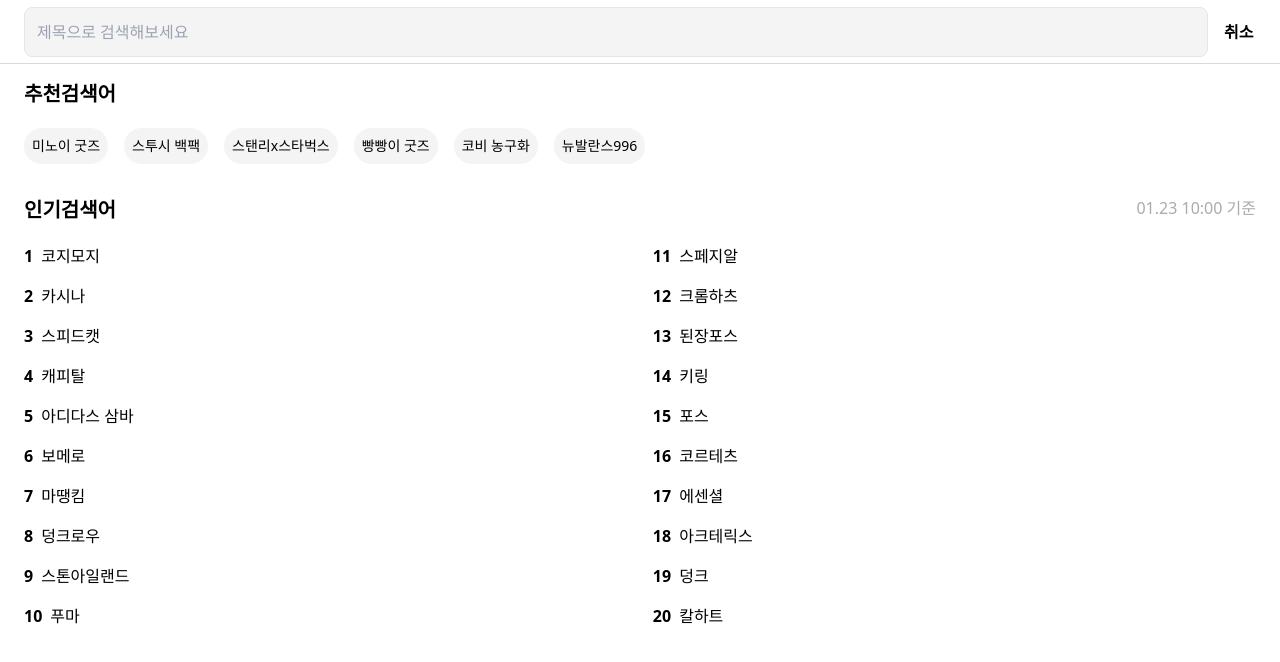
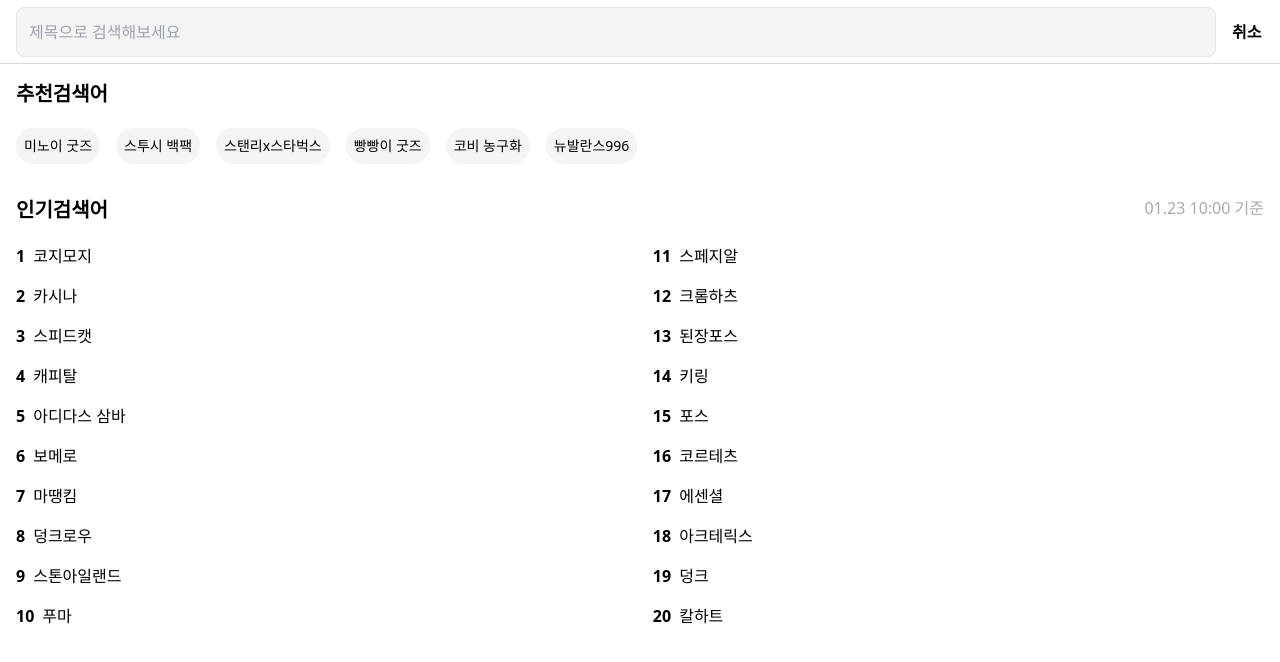
Before and after one commit to Team928/BID, a React (Vite) app in the folder FrontEnd/: page / in a window 1280 px wide. Both pictures are taken after a click on the element 1204 px from the left and 23 px from the top of the page. Shown: the top 662 px of the page. Built offline with nearby package versions, Linux system fonts and the light colour scheme.

Commit message:
style: 검색 및 알림 페이지 양쪽 여백 지정했던 테마로 변경
Change-Id: Ie91b5e84594d3f20d1497295a6bf826b7549fd1a

```diff
--- a/FrontEnd/src/components/notify/NotifyItem.tsx
+++ b/FrontEnd/src/components/notify/NotifyItem.tsx
@@ -11,7 +11,7 @@
   const { type, content, time } = props.item;
 
   return (
-    <div className="flex gap-4 px-6 py-3 border-b border-[#D9D9D9]">
+    <div className="flex gap-4 px-BID_P py-3 border-b border-[#D9D9D9]">
       <div className="cursor-pointer">
         <AiOutlineNotification size={'1.8rem'} color="#545454" />
       </div>
--- a/FrontEnd/src/pages/search/SearchPage.tsx
+++ b/FrontEnd/src/pages/search/SearchPage.tsx
@@ -12,7 +12,7 @@
 
   return (
     <>
-      <div className="bg-white w-full px-6 h-16 flex items-center border-b border-[#D9D9D9] fixed top-0">
+      <div className="bg-white w-full px-BID_P h-16 flex items-center border-b border-[#D9D9D9] fixed top-0">
         <input
           type="text"
           placeholder="제목으로 검색해보세요"
@@ -22,7 +22,7 @@
           <p className="cursor-pointer font-bold w-8">취소</p>
         </div>
       </div>
-      <div className="pt-16 px-6">
+      <div className="pt-16 px-BID_P">
         <Recommend />
         <Popular />
       </div>
```
